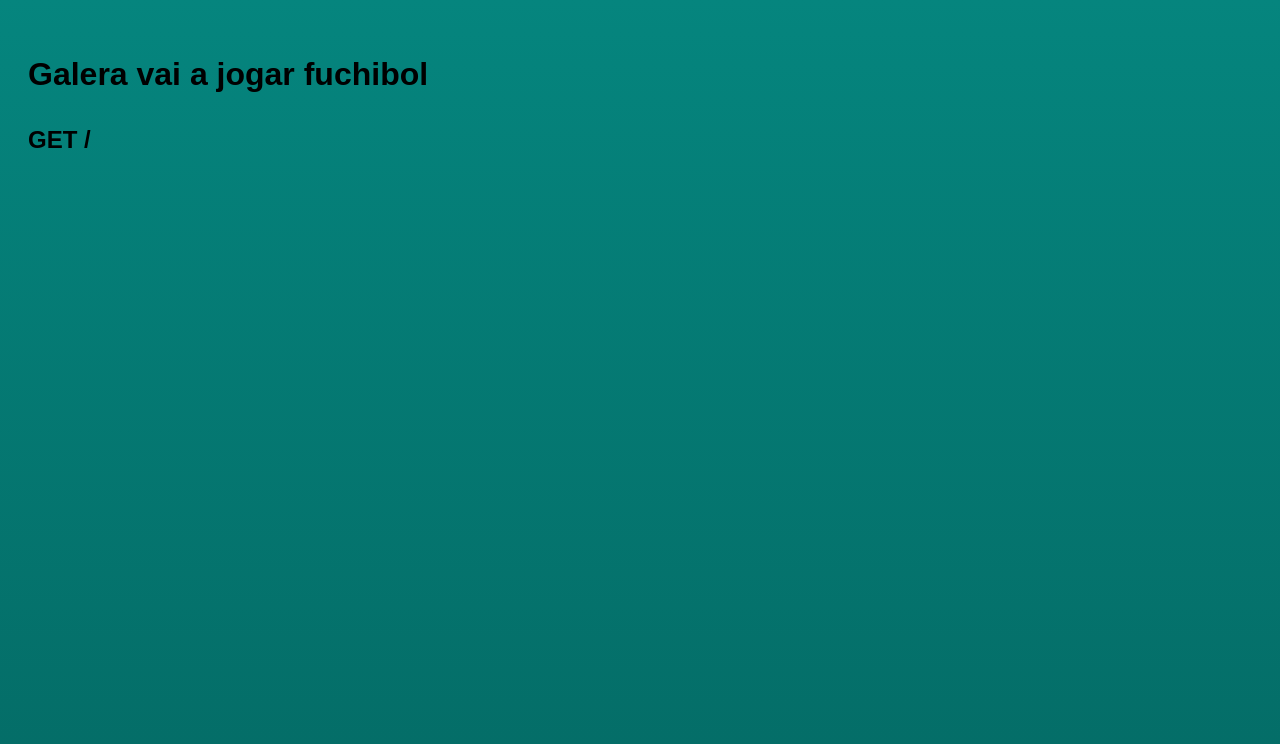
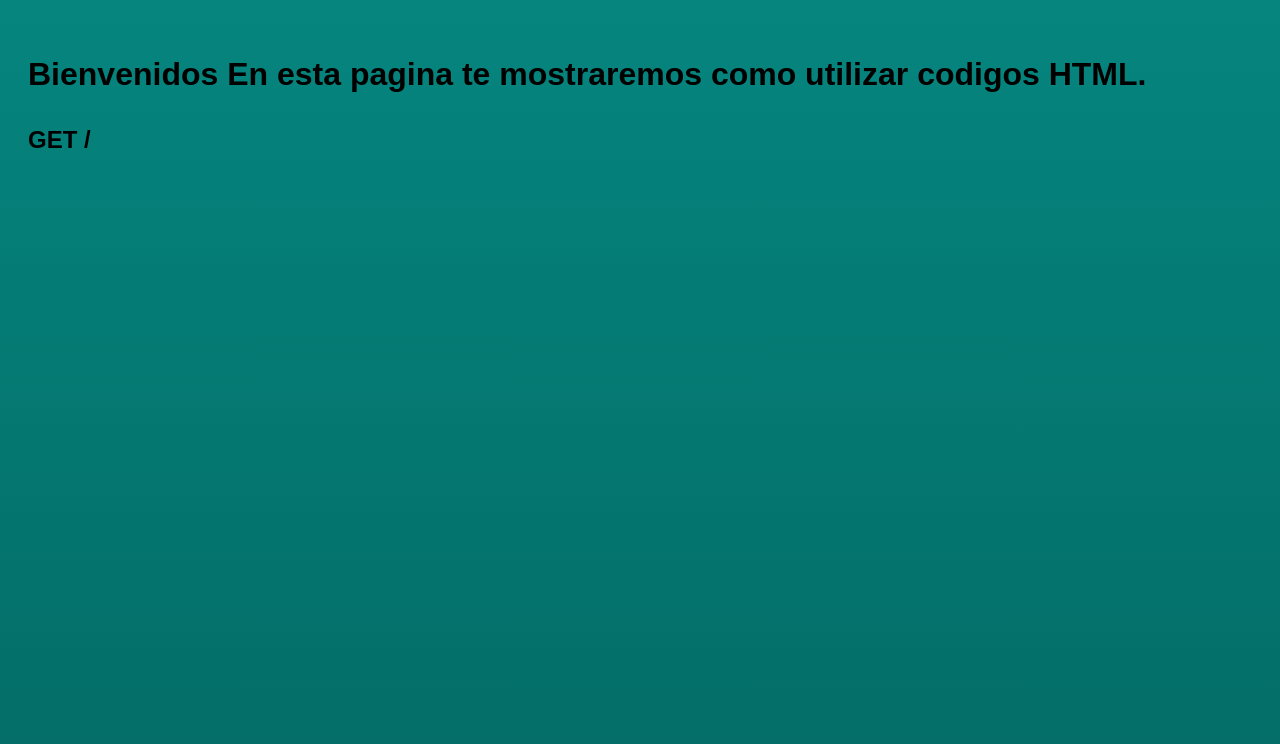
Before and after one commit to NahueSalinas/API, a website: page public/index.html in a window 1280 px wide. Shown: the top 744 px of the page. Drawn offline with Linux system fonts and the light colour scheme.

Commit message:
Cambia el titulo de la pagina

```diff
--- a/public/index.html
+++ b/public/index.html
@@ -31,7 +31,10 @@
     </style>
 </head>
 <body>
-    <h1>Galera vai a jogar fuchibol</h1>
+    <h1>Bienvenidos
+        En esta pagina te mostraremos como utilizar
+        codigos HTML.
+    </h1>
 
     <div class="endpoint">
         <h2>GET /</h2>
```
